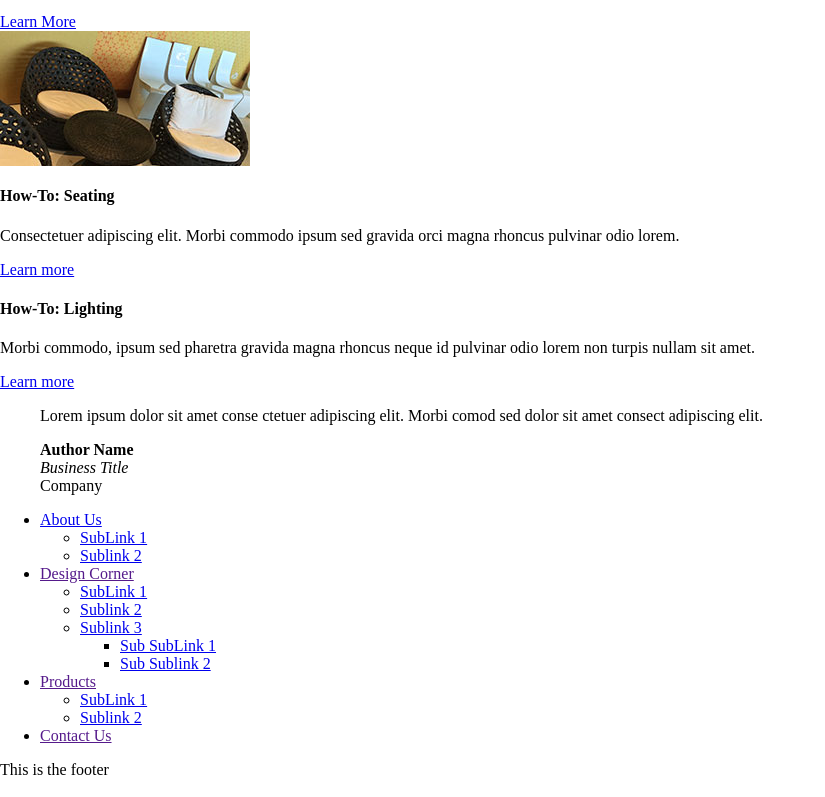
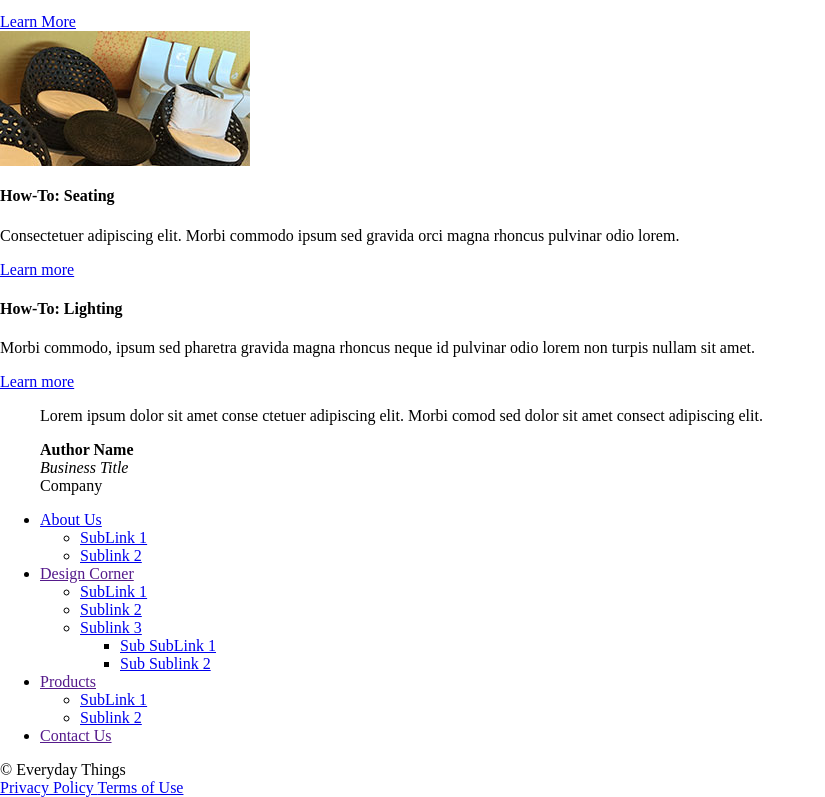
Before and after one commit to victorhugojmz/codepen_projects, a plain HTML site: page Landing Page/index.html in a window 1280 px wide. Shown: the part 454-1251 px from the top of the page, without its empty margins (0-825 px from the left). Drawn offline with Linux system fonts and the light colour scheme.

Commit message:
added footer

```diff
--- a/Landing Page/index.html
+++ b/Landing Page/index.html
@@ -142,7 +142,15 @@
             </ul>
         </nav>
         <footer>
-            This is the footer
+            &copy; Everyday Things
+            <div class="content">
+                <a href="#" title="Privacy Policy">
+                    Privacy Policy
+                </a>
+                <a href="#" title="Terms of Use">
+                    Terms of Use
+                </a>
+            </div>
         </footer>
     </div>
 </body>
```
